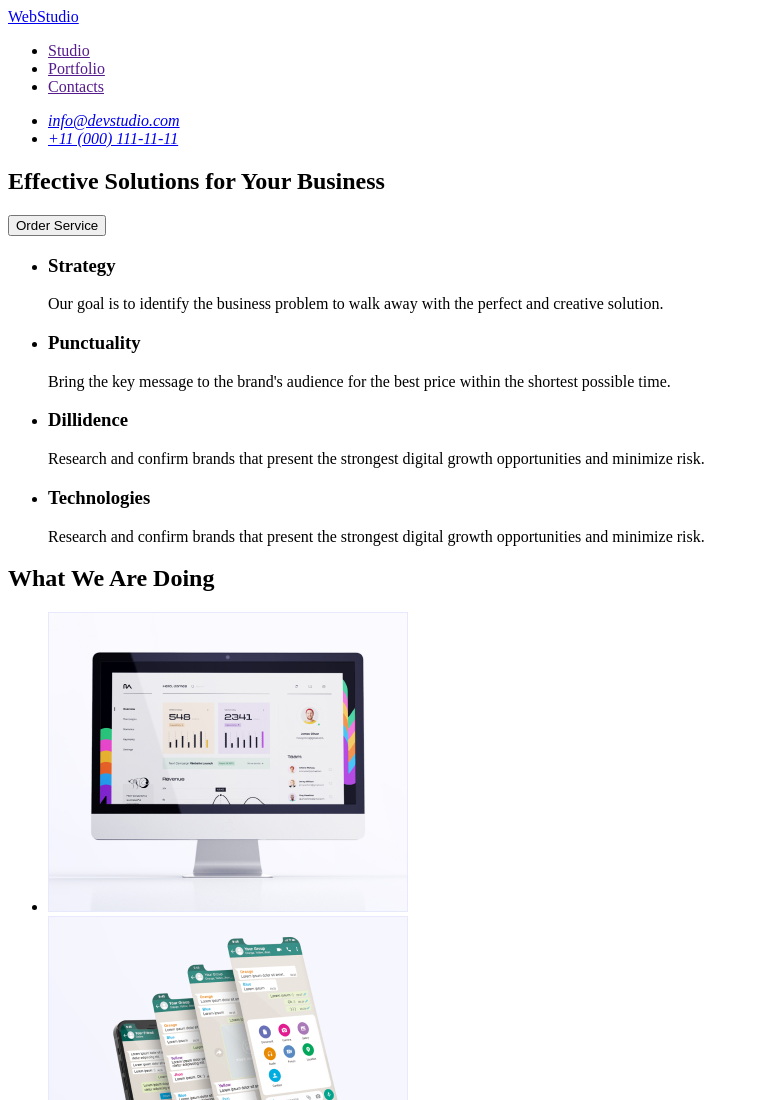
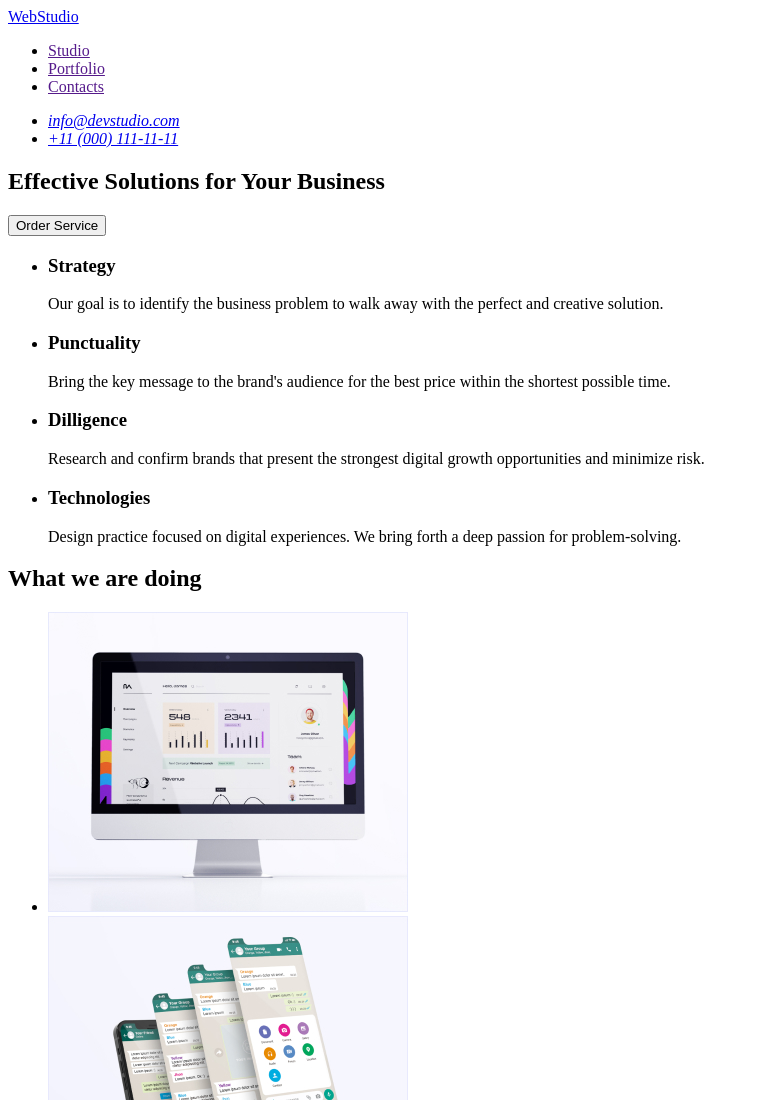
Before and after one commit to kristina-abobutsoae/goit-markup-hw-01, a plain HTML site: page index.html in a window 1280 px wide. Shown: the top 1100 px of the page, without its empty margins (0-759 px from the left). Drawn offline with Linux system fonts and the light colour scheme.

Commit message:
Update index.html

```diff
--- a/index.html
+++ b/index.html
@@ -50,7 +50,7 @@
         </p>
       </li>
       <li>
-        <h3>Dillidence</h3>
+        <h3>Dilligence</h3>
         <p>
           Research and confirm brands that present the strongest digital growth opportunities and minimize risk.
         </p>
@@ -58,15 +58,14 @@
         <li>
         <h3>Technologies</h3>
         <p>
-          Research and confirm brands that present the strongest digital growth
-          opportunities and minimize risk.
+          Design practice focused on digital experiences. We bring forth a deep passion for problem-solving.
         </p>
       </li>
       </ul>
       </section>
       <!-- What we are doing -->
       <section>
-        <h2>What We Are Doing</h2>
+        <h2>What we are doing</h2>
         <ul>
           <li>
             <img src="./images/whatwearedoing/computer.jpg" alt="photo computer" width="360" />
```
